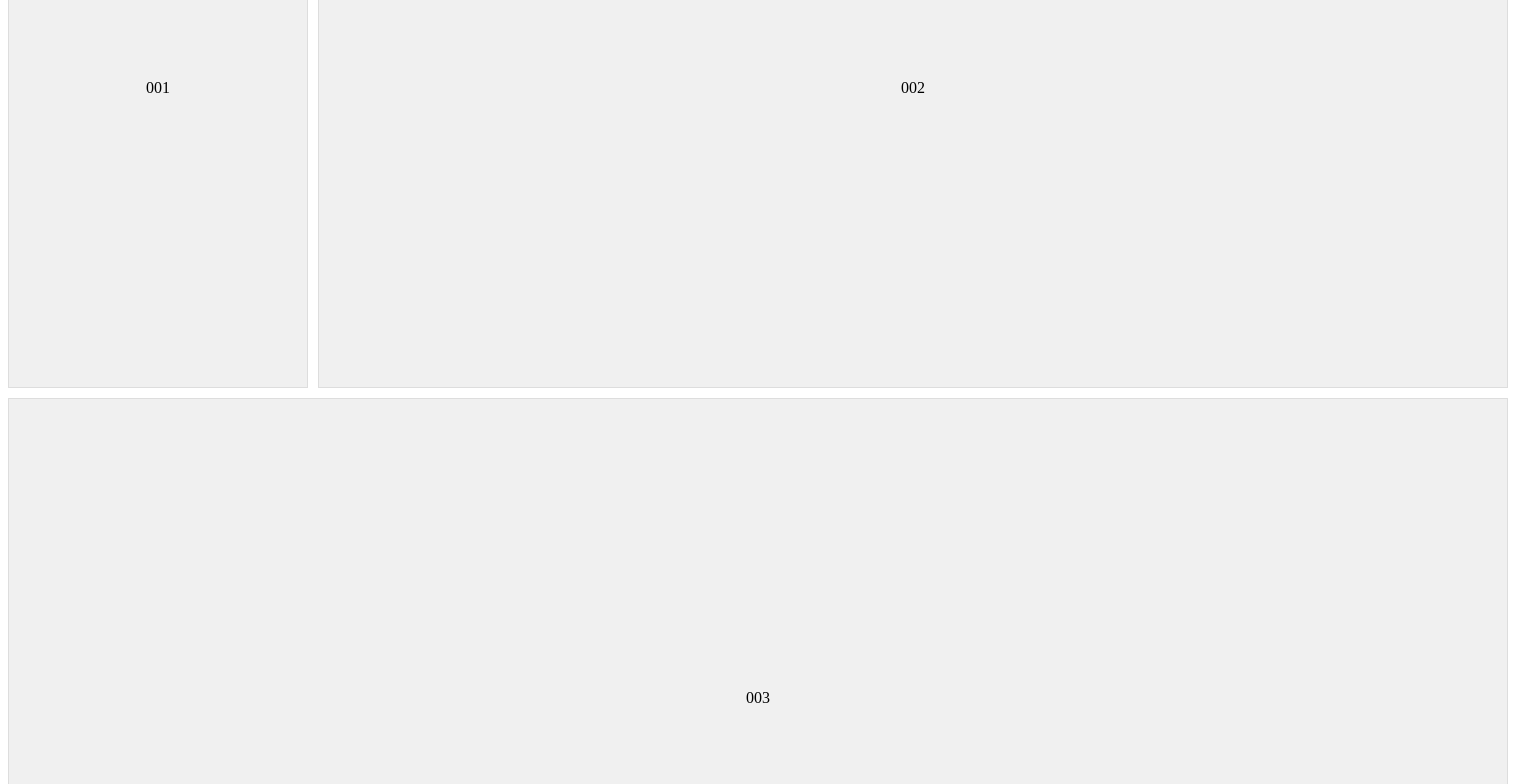
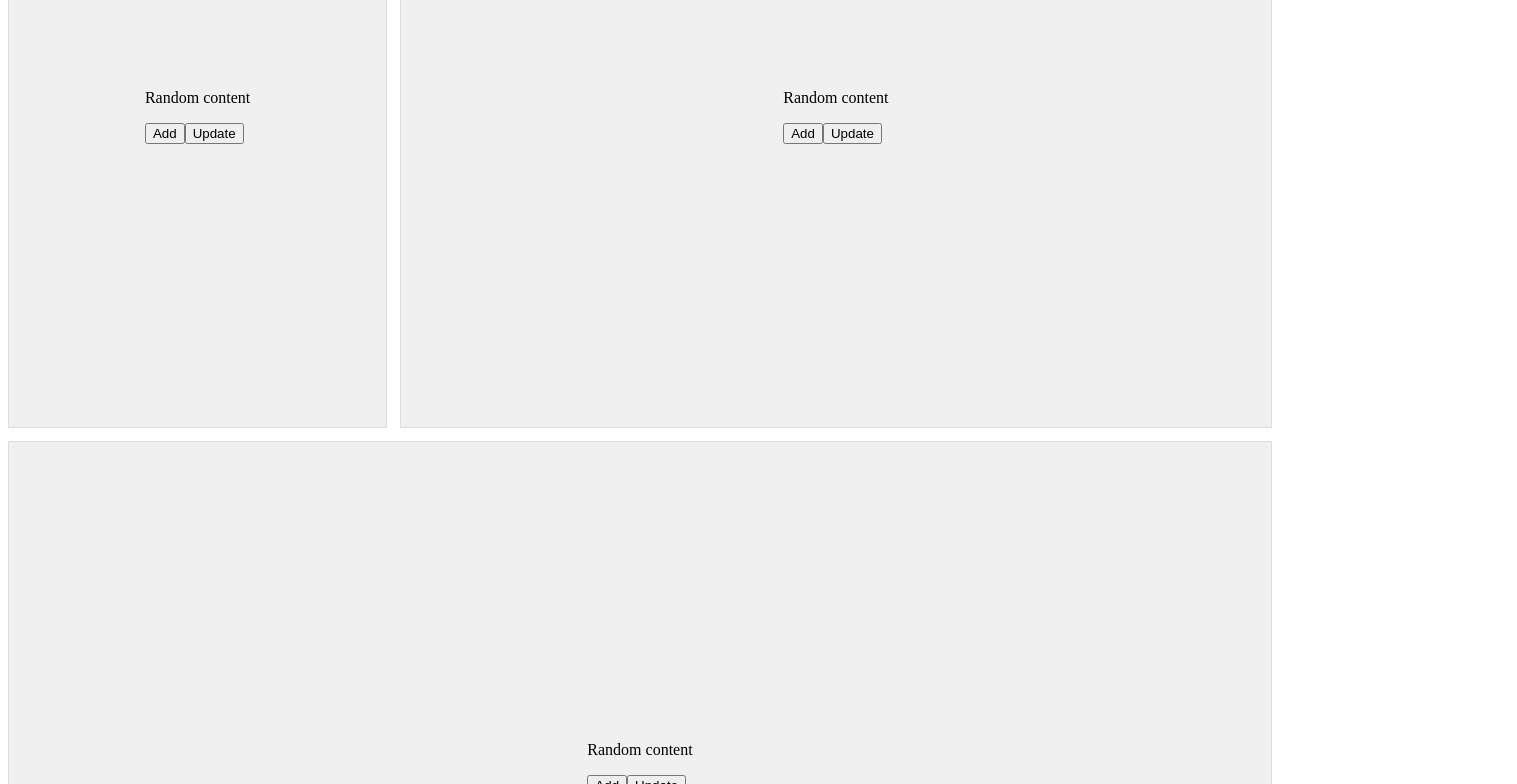
Before and after one commit to himanshu-mamgain/resizable-screen, a React (Vite) app: page / in a window 1280 px wide. Shown: the part 220-1004 px from the top of the page, 1517 px wide, since content can reach past the window. Built offline with nearby package versions, Linux system fonts and the light colour scheme; no server answers.

Commit message:
fixed issues

```diff
--- a/package.json
+++ b/package.json
@@ -10,12 +10,16 @@
     "preview": "vite preview"
   },
   "dependencies": {
+    "@stitches/react": "^1.2.8",
+    "axios": "^1.6.8",
     "re-resizable": "^6.9.16",
     "react": "^18.2.0",
     "react-dom": "^18.2.0",
-    "react-router-dom": "^6.23.0"
+    "react-router-dom": "^6.23.0",
+    "react-toastify": "^10.0.5"
   },
   "devDependencies": {
+    "@types/axios": "^0.14.0",
     "@types/react": "^18.2.66",
     "@types/react-dom": "^18.2.22",
     "@typescript-eslint/eslint-plugin": "^7.2.0",
--- a/src/App.tsx
+++ b/src/App.tsx
@@ -1,5 +1,6 @@
 import { BrowserRouter as Router, Routes, Route } from "react-router-dom";
-import Home from "./components/home/Home";
+import Home from "./pages/home/Home";
+import 'react-toastify/dist/ReactToastify.css';
 
 import "./App.css";
 
--- /dev/null
+++ b/src/components/content/Content.tsx
@@ -0,0 +1,81 @@
+import { useEffect, useState } from "react";
+import axios from "axios";
+import { CONSTANTS } from "../../constants/Constants";
+import { toast } from "react-toastify";
+
+export interface ContentProps {
+  contentType: number;
+}
+
+const Content: React.FC<ContentProps> = ({ contentType }) => {
+  const [content, setContent] = useState<string>("Random content");
+  const [addFlag, setAddFlag] = useState(false);
+  const [updateFlag, setUpdateFlag] = useState(false);
+
+  async function fetchData() {
+    const response = await axios.get(
+      `${CONSTANTS.BASE_URL}/data/${contentType}`
+    );
+
+    if (response.data) {
+      setContent(response.data.text);
+    }
+  }
+
+  useEffect(() => {
+    fetchData();
+  }, []);
+
+  function handleAdd() {
+    setAddFlag(true);
+  }
+
+  async function handleSubmit() {
+    try {
+      const response = await axios.post(
+        `${CONSTANTS.BASE_URL}/add-data/${contentType}`,
+        {
+          text: content,
+        }
+      );
+
+      console.log(response);
+
+      setAddFlag(false);
+
+      toast.success(response.data.message);
+    } catch (err: any) {
+      toast.error(err?.message);
+    }
+  }
+
+  async function handleUpdate() {
+    setAddFlag(true);
+    setUpdateFlag(true);
+  }
+
+  return (
+    <div className="content-box">
+      {addFlag ? (
+        <input
+          type="text"
+          value={updateFlag ? content : ""}
+          placeholder="Enter data here"
+          onChange={(e) => setContent(e.target.value)}
+        />
+      ) : (
+        <p className="content">{content}</p>
+      )}
+      {addFlag ? (
+        <button onClick={() => handleSubmit()}>Submit</button>
+      ) : (
+        <>
+          <button onClick={handleAdd}>Add</button>
+          <button onClick={handleUpdate}>Update</button>
+        </>
+      )}
+    </div>
+  );
+};
+
+export default Content;
--- a/src/components/home/Home.tsx
+++ /dev/null
@@ -1,25 +0,0 @@
-import Box from "../window/Box";
-
-import "./home.style.css";
-
-const Home: React.FC = () => {
-  return (
-    <div className="home-container">
-      <div className="layout">
-        <Box widthProp={300} heightProp={600}>
-          <>001</>
-        </Box>
-        <Box widthProp={1190} heightProp={600}>
-          <>002</>
-        </Box>
-      </div>
-      <div className="third-layout">
-          <Box widthProp={1500} heightProp={600}>
-            <>003</>
-          </Box>
-        </div>
-    </div>
-  );
-};
-
-export default Home;
--- a/src/components/home/home.style.css
+++ /dev/null
@@ -1,15 +0,0 @@
-.layout {
-  display: flex;
-  align-content: stretch;
-  gap: 10px;
-}
-
-.third-layout {
-    margin-top: 10px;
-}
-
-.home-container {
-    width: 100%;
-    height: 100%;
-    box-sizing: border-box;
-}
--- a/src/components/window/Box.tsx
+++ b/src/components/resizable-box/ResizableBox.tsx
@@ -1,11 +1,9 @@
 import { Resizable } from "re-resizable";
-
-import "./box.style.css";
 import { useState } from "react";
 
 export interface ResizableProps {
-  widthProp: number;
-  heightProp: number;
+  widthProp: string;
+  heightProp: string;
   children?: React.ReactElement;
 }
 
@@ -17,9 +15,9 @@ const style = {
   background: "#f0f0f0",
 } as const;
 
-const Box: React.FC<ResizableProps> = ({ widthProp, heightProp, children }) => {
-  const [width, setWidth] = useState<number>(widthProp);
-  const [height, setHeight] = useState<number>(heightProp);
+const ResizableBox: React.FC<ResizableProps> = ({ widthProp, heightProp, children }) => {
+  const [width, setWidth] = useState<string>(widthProp);
+  const [height, setHeight] = useState<string>(heightProp);
 
   return (
     <Resizable
@@ -35,4 +33,4 @@ const Box: React.FC<ResizableProps> = ({ widthProp, heightProp, children }) => {
   );
 };
 
-export default Box;
+export default ResizableBox;
--- /dev/null
+++ b/src/constants/Constants.ts
@@ -0,0 +1,3 @@
+export const CONSTANTS = {
+  BASE_URL: import.meta.env.VITE_API_URL,
+};
--- /dev/null
+++ b/src/pages/home/Home.tsx
@@ -0,0 +1,29 @@
+import { ToastContainer } from "react-toastify";
+import Content from "../../components/content/Content";
+import ResizableBox from "../../components/resizable-box/ResizableBox";
+import "./home.style.css";
+
+const Home: React.FC = () => {
+  return (
+    <>
+      <ToastContainer />
+      <div className="wrapper">
+        <div className="layout">
+          <ResizableBox widthProp={"30%"} heightProp={"80vh"}>
+            <Content contentType={1} />
+          </ResizableBox>
+          <ResizableBox widthProp={"69%"} heightProp={"80vh"}>
+            <Content contentType={2} />
+          </ResizableBox>
+        </div>
+        <div className="third-layout">
+          <ResizableBox widthProp={"100%"} heightProp={"80vh"}>
+            <Content contentType={3} />
+          </ResizableBox>
+        </div>
+      </div>
+    </>
+  );
+};
+
+export default Home;
--- /dev/null
+++ b/src/pages/home/home.style.css
@@ -0,0 +1,15 @@
+.layout {
+  display: flex;
+  align-content: stretch;
+  gap: 1%;
+}
+
+.third-layout {
+  margin-top: 1%;
+}
+
+.wrapper {
+  width: 100%;
+  height: 100%;
+  position: relative;
+}
```
Also changed, not shown: src/components/resizable-box/resizable-box.style.css (renamed from src/components/window/box.style.css), 2 other files (tests, documents, lock files or other folders).
